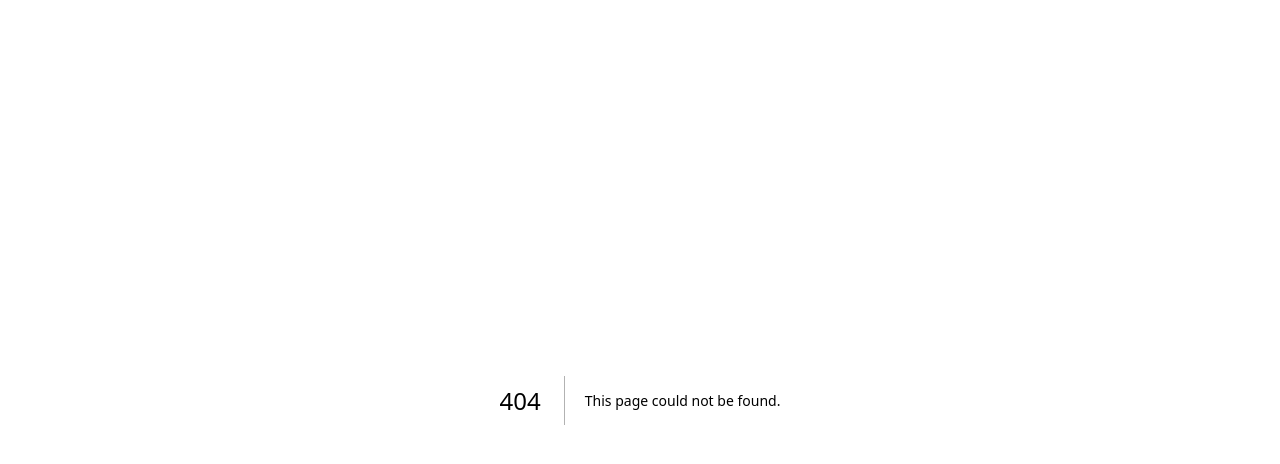
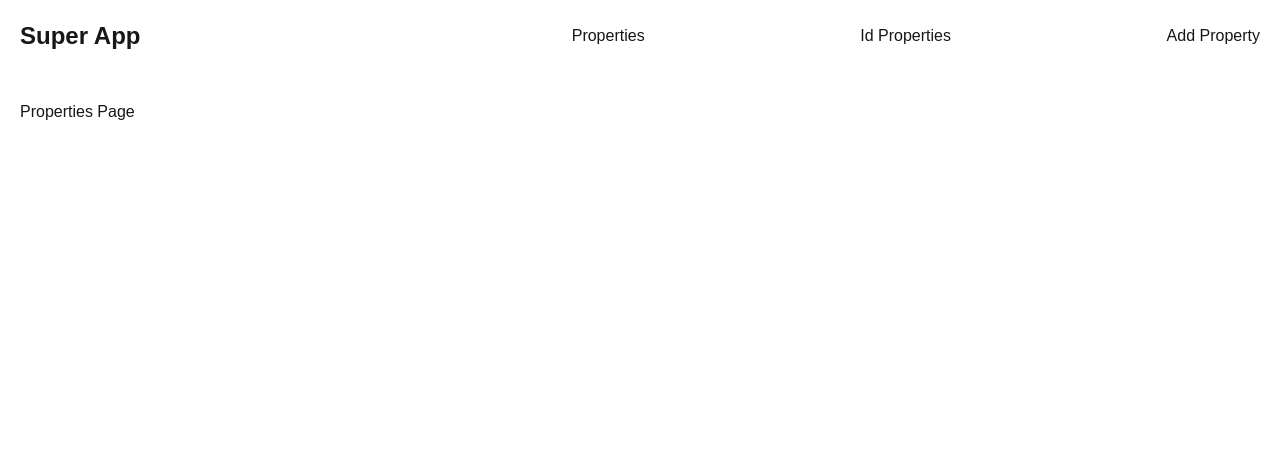
Before and after one commit to jmxt3/property-pulse-nextjs, a Next.js app: page /properties in a window 1280 px wide. Before the commit this address had no page. Shown: the top 464 px of the page. Built offline with nearby package versions, Linux system fonts and the light colour scheme.

Commit message:
Add Navbar component and update layout; create property pages

```diff
--- a/src/app/layout.tsx
+++ b/src/app/layout.tsx
@@ -1,6 +1,7 @@
 import "@/assets/styles/globals.css";
 
 import { ReactNode } from 'react';
+import Navbar from "@/components/navbar";
 
 export const metadata = {
   title: "Property Pulse",
@@ -9,10 +10,11 @@ export const metadata = {
 };
 
 const MainLayout = ({ children }: { children: ReactNode }) => {
-  return (<html>
+  return (<html lang="en">
     <body>
       <div>
         <main>
+          <Navbar />
           {children}
         </main>
       </div>
--- a/src/app/page.tsx
+++ b/src/app/page.tsx
@@ -1,5 +1,9 @@
 const HomePage = () => {
-  return (<div className="text-2xl">Home Page</div>);
+  return (
+    <div className="flex flex.row justify-between pt-[100px] pl-5">
+      <h1 className="text-3xl">Welcome</h1>
+    </div>
+  );
 }
 
 export default HomePage;
--- /dev/null
+++ b/src/app/properties/[id]/page.tsx
@@ -0,0 +1,5 @@
+const IdPropertyPage = () => {
+    return (<div className="flex flex.row justify-between pt-[100px] pl-5">ID Property Page</div>);
+}
+
+export default IdPropertyPage;
--- /dev/null
+++ b/src/app/properties/add/page.tsx
@@ -0,0 +1,5 @@
+const AddPropertyPage = () => {
+    return (<div className="flex flex.row justify-between pt-[100px] pl-5">Add Property Page</div>);
+}
+
+export default AddPropertyPage;
--- /dev/null
+++ b/src/app/properties/page.tsx
@@ -0,0 +1,9 @@
+const PropertiesPage = () => {
+    return (
+        <div className="flex flex.row justify-between pt-[100px] pl-5">
+            Properties Page
+        </div>
+    );
+}
+
+export default PropertiesPage;
--- /dev/null
+++ b/src/components/navbar.tsx
@@ -0,0 +1,13 @@
+import Link from 'next/link'
+
+export default function Navbar() {
+    return (
+        <div className='flex flex-row items-center justify-between w-full absolute z-10 p-5'>
+            <Link href='/' className='font-bold text-2xl'> Super App</Link>
+            <div className='flex flex-row gap-5' />
+            <Link href='/properties'> Properties</Link>
+            <Link href='/properties/1'> Id Properties</Link>
+            <Link href='/properties/add'> Add Property</Link>
+        </div>
+    );
+}
```
